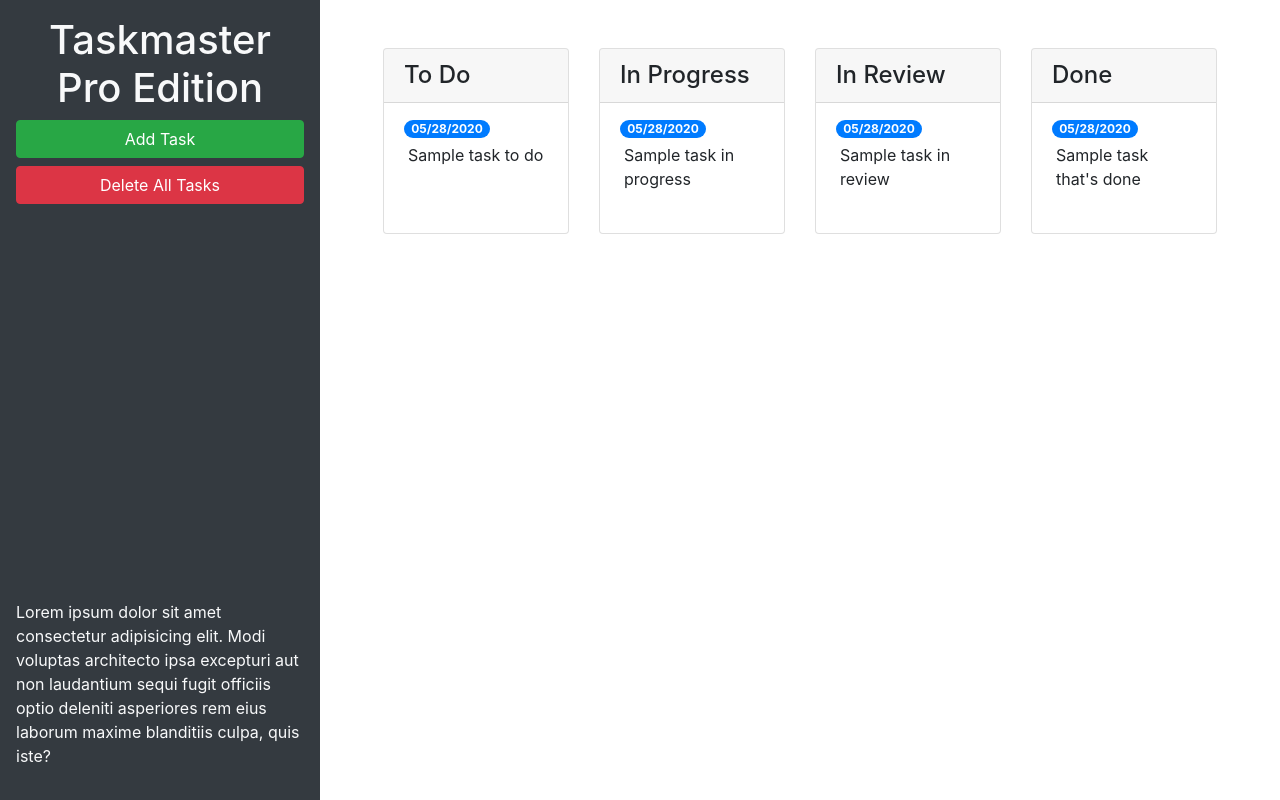
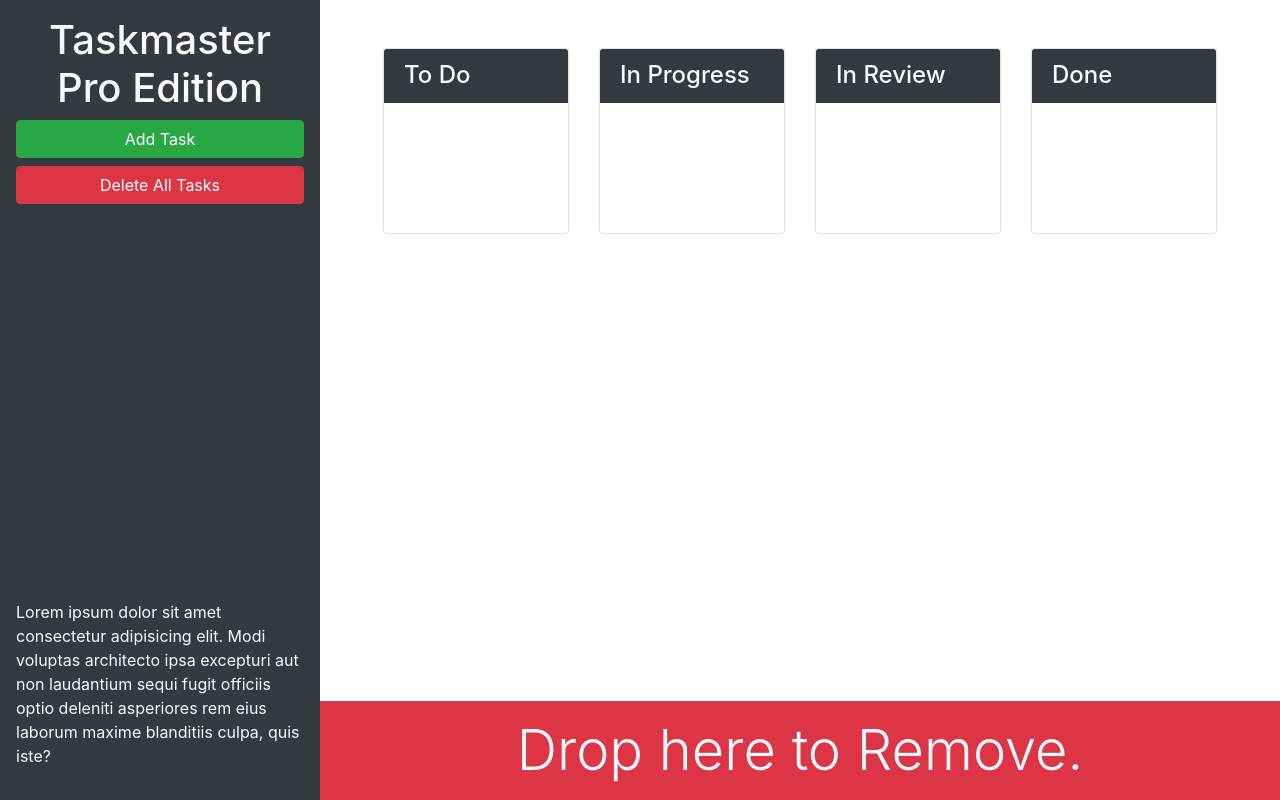
Before and after one commit to pfrueh1/taskmaster-pro, a plain HTML site: page taskmaster-starter/index.html in a window 1280 px wide. Drawn offline with nearby package versions, Linux system fonts and the light colour scheme.

Commit message:
styled lists and added delete box

```diff
--- a/taskmaster-starter/index.html
+++ b/taskmaster-starter/index.html
@@ -13,29 +13,26 @@
 <body>
 
   <div class="row min-vh-100 no-gutters">
-    <header class="col-12 col-lg-3 bg-dark text-light d-flex flex-column p-4 p-lg-3">
+    <header class="col-12 col-lg-3 bg-dark text-light sticky-top d-flex flex-column p-4 p-lg-3">
       <h1 class="text-center">Taskmaster Pro Edition</h1>
       <button id="create-task" class="btn btn-block btn-success" data-toggle="modal" data-target="#task-form-modal">Add
         Task</button>
       <button id="remove-tasks" class="btn btn-block btn-danger">Delete All Tasks</button>
-      <p class="mt-auto">Lorem ipsum dolor sit amet consectetur adipisicing elit. Modi voluptas architecto ipsa
+      <p class="mt-auto d-none d-lg-block">Lorem ipsum dolor sit amet consectetur adipisicing elit. Modi voluptas architecto ipsa
         excepturi aut non
         laudantium sequi fugit officiis optio deleniti asperiores rem eius laborum maxime blanditiis culpa, quis iste?
       </p>
     </header>
-    <main class="col-12 col-lg-9">
+    <main class="col-12 col-lg-9 d-flex flex-column">
       <div class="m-5 row justify-content-around">
         <!--todo start-->
         <div class="col-12 col-md-6 col-xl-3 mb-3">
           <div class="card">
-            <h4 class="card-header">
+            <h4 class="card-header bg-dark text-light">
               To Do
             </h4>
             <ul id="list-toDo" class="list-group list-group-flush">
-              <li class="list-group-item">
-                <span class="badge badge-primary badge-pill">05/28/2020</span>
-                <p class="m-1">Sample task to do</p>
-              </li>
+
             </ul>
           </div>
         </div>
@@ -43,14 +40,11 @@
         <!-- in progress start-->
         <div class="col-12 col-md-6 col-xl-3 mb-3">
           <div class="card">
-            <h4 class="card-header">
+            <h4 class="card-header bg-dark text-light">
               In Progress
             </h4>
             <ul id="list-inProgress" class="list-group list-group-flush">
-              <li class="list-group-item">
-                <span class="badge badge-primary badge-pill">05/28/2020</span>
-                <p class="m-1">Sample task in progress</p>
-              </li>
+
             </ul>
           </div>
         </div>
@@ -59,14 +53,11 @@
         <!-- in review start -->
         <div class="col-12 col-md-6 col-xl-3 mb-3">
           <div class="card">
-            <h4 class="card-header">
+            <h4 class="card-header bg-dark text-light">
               In Review
             </h4>
             <ul id="list-inReview" class="list-group list-group-flush">
-              <li class="list-group-item">
-                <span class="badge badge-primary badge-pill">05/28/2020</span>
-                <p class="m-1">Sample task in review</p>
-              </li>
+
             </ul>
           </div>
         </div>
@@ -75,16 +66,18 @@
         <!-- done start -->
         <div class="col-12 col-md-6 col-xl-3 mb-3">
           <div class="card">
-            <h4 class="card-header">
+            <h4 class="card-header bg-dark text-light">
               Done
             </h4>
             <ul id="list-done" class="list-group list-group-flush">
-              <li class="list-group-item">
-                <span class="badge badge-primary badge-pill">05/28/2020</span>
-                <p class="m-1">Sample task that's done</p>
-              </li>
+
             </ul>
           </div>
+        </div>
+      </div>
+      <div class="mt-auto" id="trash">
+        <div class="w-100 bg-danger p-3 text-center text-light display-4">
+          Drop here to Remove.
         </div>
       </div>
     </main>
```
